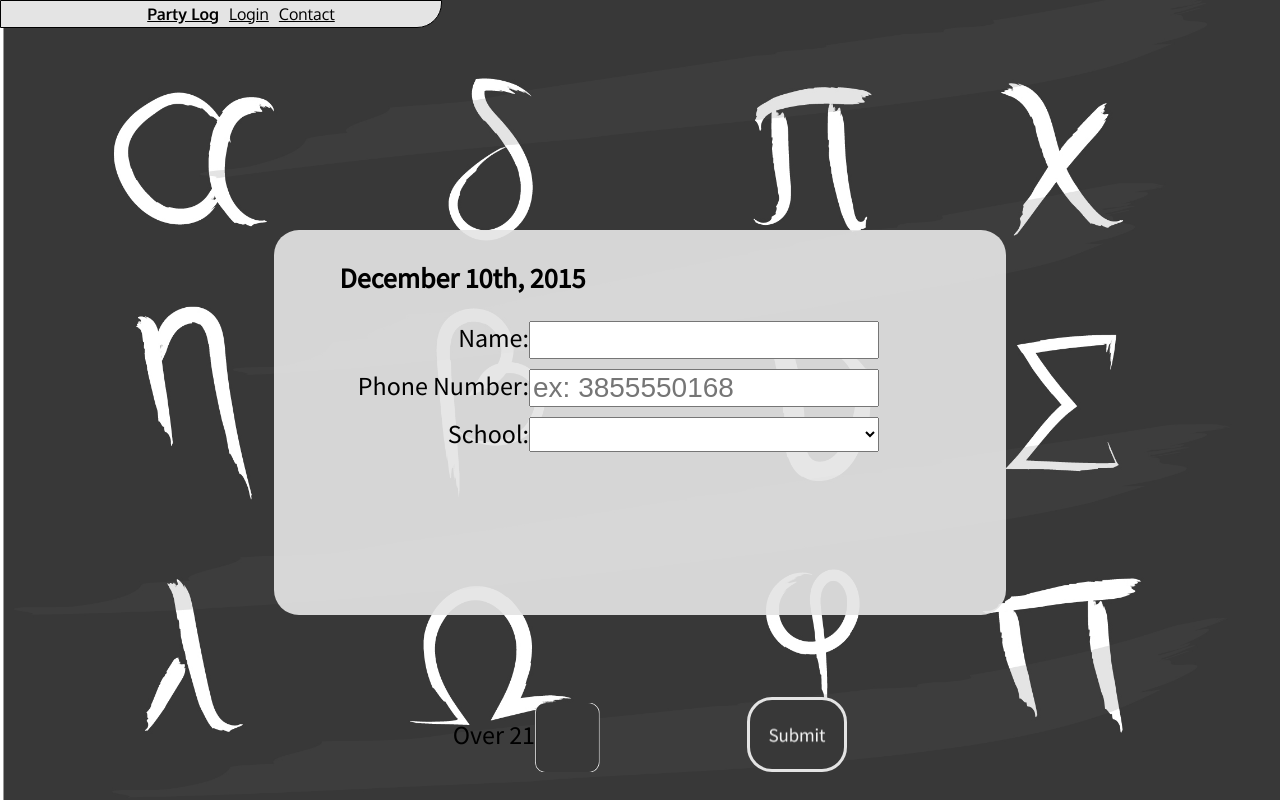
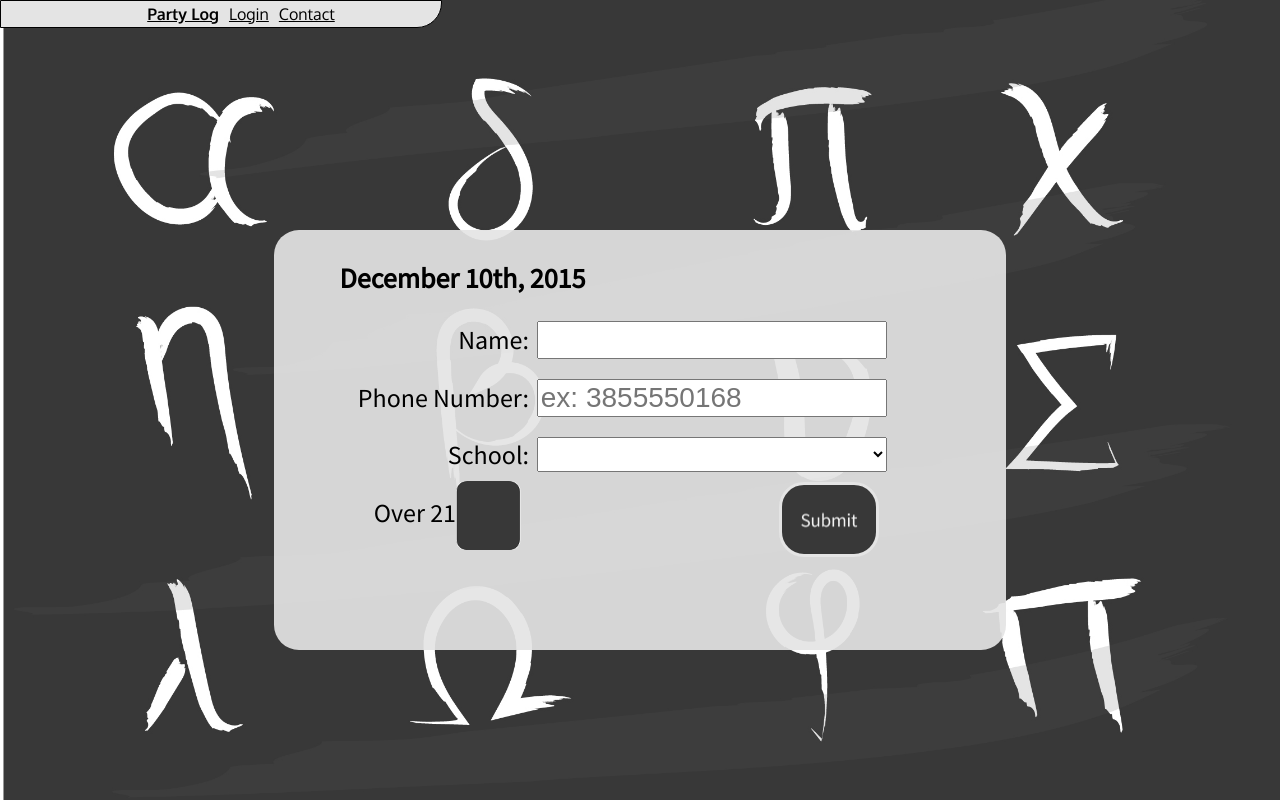
Before and after one commit to carsonhynes/partylog-websys, a PHP site: page / in a window 1280 px wide. Run offline with PHP 8.4, Linux system fonts and the light colour scheme; style sheets or scripts are compiled from the project's sources; some libraries are stand-ins or nearby versions.

Commit message:
fixed the buttons, made code more semantic by replacing all divs with section-tags

```diff
--- a/index.php
+++ b/index.php
@@ -11,10 +11,10 @@
 
 <body>
 
-<div id="splash">
+<section id="splash">
 	<h2 class="welcome">Welcome to Party Log</h2>
 	<img src="resources/media/logo.png">
-</div>
+</section>
 <menu>
 	<?php session_start(); if(isset($_SESSION['username'])) echo "<p> Welcome " . $_SESSION['username'] ."</p>";?>
 	<ul>
@@ -24,62 +24,52 @@
 		<?php if(isset($_SESSION['username'])) echo "<li><a href='upload.php'>Upload</a><li><li><a href='lookup.php'>Lookup</a><li>";?>
 	</ul>
 </menu>
-<div id="form-wrapper">
 
-		<div id="pin-prompt">
-
-				<div class="ui-widget">
-					<label for="pin">PIN:</label>
-					<input id="pin" name="pin" placeholder="ex. 8080" required pattern="[0-9]{4}"/>
-					<button onclick="pinValidate()">Submit</button>
-				</div>
-
-		</div>
 
 
 	<form id="submit-form"action="submit-party.php" method="post" onsubmit="return validate(this);">
 
 
-		<div class='date'>
+		<section class='date'>
 		<strong>
 			<?php
 				date_default_timezone_set("America/New_York");
 				echo date("F jS, Y");
 			?>
 		</strong>
-		</div>
+		</section>
 
-		<div id="wrapper">
-		    <div class="ui-widget">
+		<section id="wrapper">
+		    <section class="ui-widget">
 		        <label for="name">Name:</label>
         <input name="name" id="name" class="skipEnter" required pattern="^[^\s]+(\s+[^\s]+)*$"/>
-		    </div>
+		    </section>
 
-			<div class="ui-widget">
+			<section class="ui-widget">
 				<label for="phoneNumber">Phone Number:</label>
 				<input type="text" name="phoneNumber" id="phoneNumber" placeholder="ex: 3855550168" required pattern="^\D?(\d{3})\D?\D?(\d{3})\D?(\d{4})$"/>
-			</div>
+			</section>
 
-			<div class="ui-widget">
+			<section class="ui-widget">
 				<label for="school">School:</label>
 				<select name="school" id="school">
 				</select>
-			</div>
+			</section>
 
-			<div id="fraternityWidget" class="ui-widget">
+			<section id="fraternityWidget" class="ui-widget">
 				<label for="fraternity">Fraternity: </label>
 				<select name="fraternity" id="fraternity">
 				</select>
-			</div>
+			</section>
 
-			<div class="checkbox">
+			<section class="checkbox">
 				<input type="checkbox" id="over" name="over" />
-				<label for="over">Over 21<span></span></label>
-			</div>
-		</div>
-		<div class="submit">
-	        <button id="submit" style="margin-top: 10px" type="submit"><span>Submit</span></button>
-		</div>
+				<label for="over" id="over-label">Over 21<span></span></label>
+			</section>
+			<section class="submit">
+	    	<button id="submit" type="submit"><span>Submit</span></button>
+			</section>
+		</section>
 	</form>
 
 </body>
@@ -96,6 +86,8 @@
 		while (result != userpin) {
 			result = prompt('Please show your id to the host');
 		}
+		$('#over-label').toggleClass('checked');
+
 	});
 </script>
 </html>
--- a/resources/css/index.css
+++ b/resources/css/index.css
@@ -105,12 +105,12 @@ form {
 	background: rgba(228,228,228,0.92);
 	border-radius: 25px;
 	padding: 5px;
-	height: 375px;
+	height: 410px;
 	width: 722px;
 	margin: 230px auto 0;
 }
 
-form div {
+form section {
 	font-family: 'Source Sans Pro', sans-serif;
 	font-size: 28px;
 	opacity: 1.0;
@@ -120,7 +120,7 @@ form label{
 	font-family: 'Source Sans Pro', sans-serif;
 	font-size: 26px;
 	display: inline-block;
-  float: left;
+  /*float: left;*/
   clear: left;
   width: 250px;
   text-align: right;
@@ -128,7 +128,7 @@ form label{
 
 form input,form select[name="fraternity"], form select[name="school"]{
   display: inline-block;
-  float: left;
+  /*float: left;*/
 }
 
 input {
@@ -141,13 +141,16 @@ select {
   margin-bottom: 10px;
 }
 
+.checkbox{
+	display: inline-block;
+}
+
 .checkbox label{
-	position: absolute;
-	bottom: 20px;
-  left: 350px;
+	position: relative;
 }
 input[type="checkbox"] {
     display:none;
+		float: none;
 }
 
 input[type="checkbox"] + label span{
@@ -179,9 +182,10 @@ input[type="checkbox"]:checked + label span {
 }
 
 .submit {
-  position: absolute;
-  bottom: 20px;
-  right: 425px;
+  position: relative;
+	bottom: 68px;
+	left: 500px;
+	width: 100px;
 }
 
 .submit button {
```
